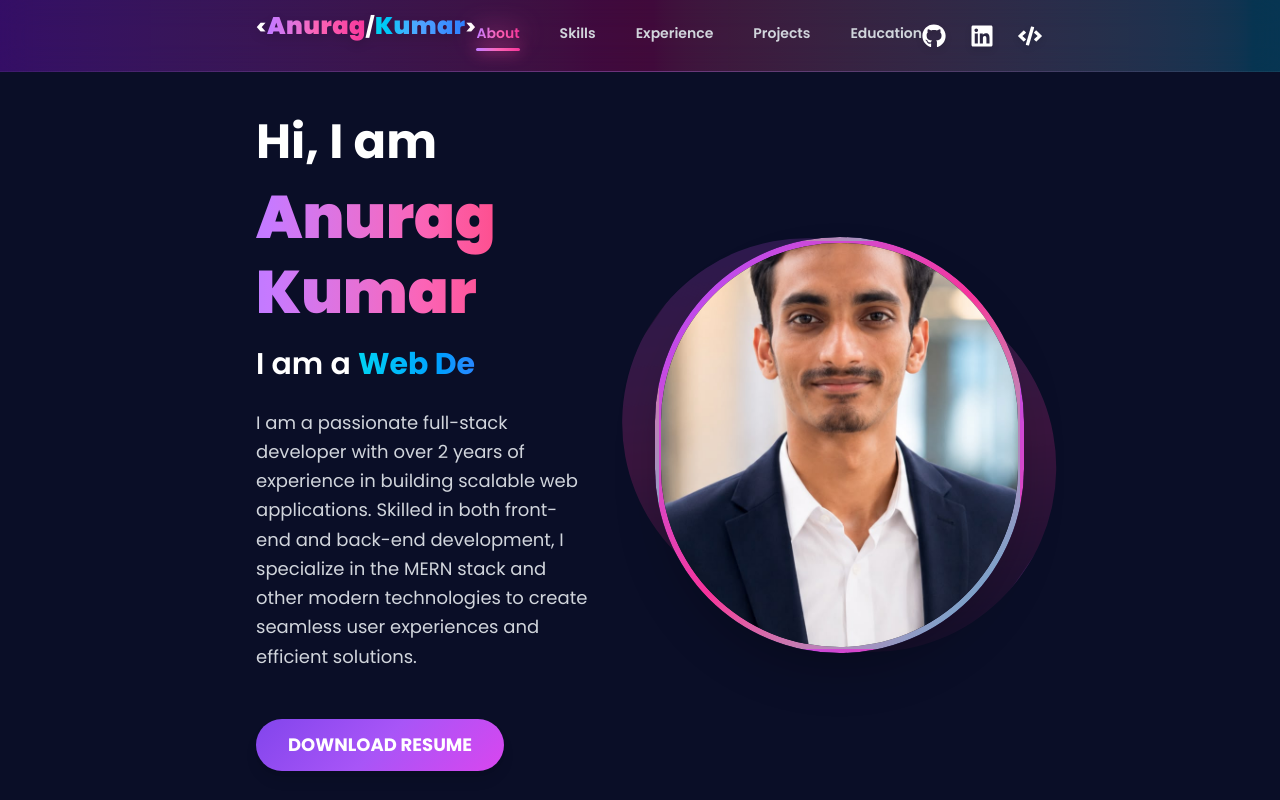
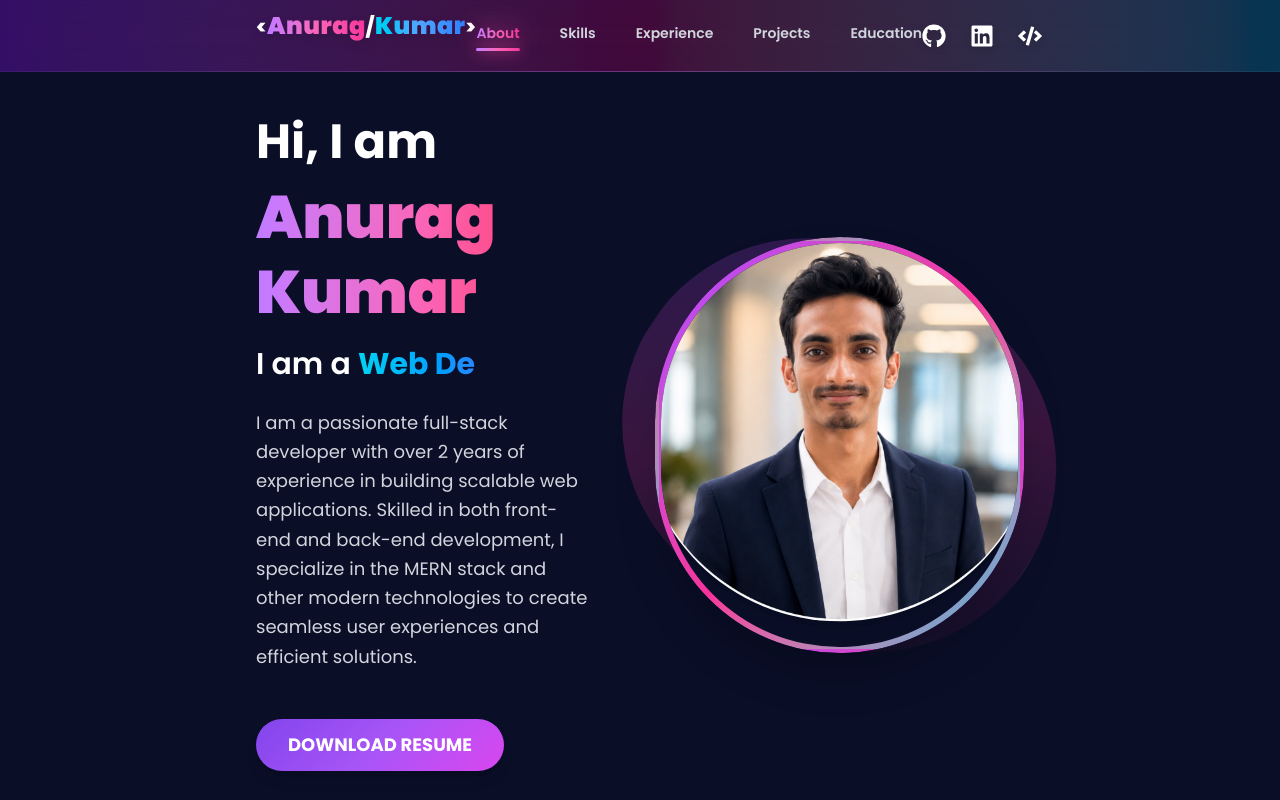
Before and after one commit to anuragkashyap302/Portfolio, a React (Vite) app in the folder myPortfolio/: page / in a window 1280 px wide. Shown: the top 800 px of the page. Built offline with nearby package versions, Linux system fonts and the light colour scheme.

Commit message:
Refactor About component image styling and update CSS for improved layout and scrolling behavior

```diff
--- a/myPortfolio/src/components/About/About.jsx
+++ b/myPortfolio/src/components/About/About.jsx
@@ -126,7 +126,8 @@ const About = () => {
                   fetchPriority="high"
                   decoding="async"
                   draggable="false"
-                  className="absolute inset-0 w-full h-full rounded-full object-cover scale-[1.66] shadow-lg select-none"
+                  className="absolute inset-0 w-full h-full rounded-full object-cover shadow-lg select-none"
+                  style={{ objectPosition: "center 18%", transform: "scale(1.12)" }}
                 />
               </div>
             </motion.div>
--- a/myPortfolio/src/index.css
+++ b/myPortfolio/src/index.css
@@ -14,13 +14,13 @@ body {
   overflow-x: hidden;
 }
 
-html{
-  scroll-behavior: smooth;
+html {
+  scroll-behavior: auto;
 }
 
 section {
-  content-visibility: auto;
-  contain-intrinsic-size: 1px 900px;
+  content-visibility: visible;
+  contain-intrinsic-size: auto;
 }
 
 img {
```
